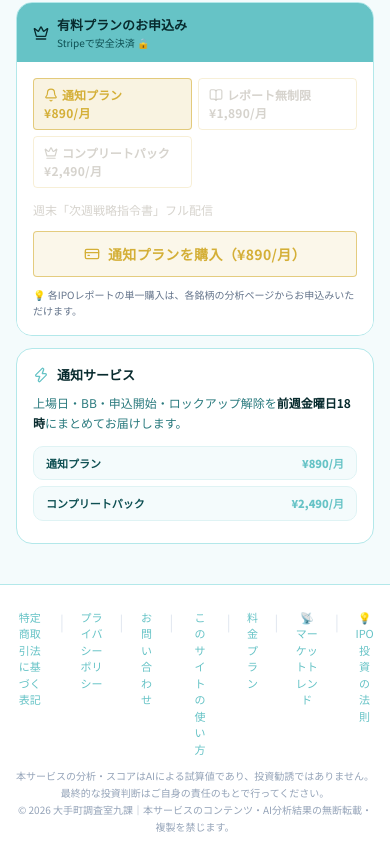
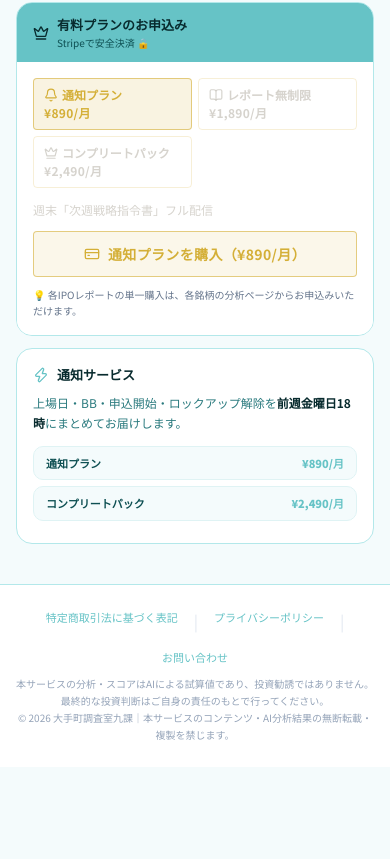
Before and after one commit to shakederice-jp/ipo-scout, a Next.js app: page / in a window 390 px wide. Shown: the part 1567-2426 px from the top of the page. After the commit the page ends 2334 px from the top, so only its background shows below. Built offline with nearby package versions, Linux system fonts and the light colour scheme; no server answers; the database is empty.

Commit message:
fix: move footer to shared layout, simplify links for mobile

```diff
--- a/src/app/layout.tsx
+++ b/src/app/layout.tsx
@@ -3,6 +3,7 @@ import "./globals.css";
 import Script from "next/script";
 import AppHeader from "@/components/AppHeader";
 import LevelIntroBanner from "@/components/LevelIntroBanner";
+import Footer from "@/components/Footer";
 import { AppProvider } from "@/contexts/AppContext";
 
 export const metadata: Metadata = {
@@ -38,6 +39,7 @@ export default function RootLayout({ children }: { children: React.ReactNode })
           <AppHeader />
           <LevelIntroBanner />
           <div className="app-content">{children}</div>
+          <Footer />
         </AppProvider>
       </body>
     </html>
--- a/src/app/page.tsx
+++ b/src/app/page.tsx
@@ -156,31 +156,6 @@ export default async function Home({
 
         </aside>
       </div>
-
-
-      {/* フッター */}
-      <footer style={{ borderTop:"1px solid #b3e8ea", backgroundColor:"white", padding:"24px 16px", textAlign:"center" }}>
-        <div style={{ display:"flex", justifyContent:"center", gap:16, marginBottom:10 }}>
-        <a href="/tokushoho" style={{ fontSize:11, color:"#66c3c6", textDecoration:"none" }}>特定商取引法に基づく表記</a>
-          <span style={{ color:"#e2e8f0" }}>|</span>
-          <a href="/privacy" style={{ fontSize:11, color:"#66c3c6", textDecoration:"none" }}>プライバシーポリシー</a>
-          <span style={{ color:"#e2e8f0" }}>|</span>
-          <a href="/contact" style={{ fontSize:11, color:"#66c3c6", textDecoration:"none" }}>お問い合わせ</a>
-          <span style={{ color:"#e2e8f0" }}>|</span>
-          <a href="/guide" style={{ fontSize:11, color:"#66c3c6", textDecoration:"none" }}>このサイトの使い方</a>
-          <span style={{ color:"#e2e8f0" }}>|</span>
-          <a href="/plans" style={{ fontSize:11, color:"#66c3c6", textDecoration:"none" }}>料金プラン</a>
-          <span style={{ color:"#e2e8f0" }}>|</span>
-          <a href="/trends" style={{ fontSize:11, color:"#66c3c6", textDecoration:"none" }}>📡 マーケットトレンド</a>
-          <span style={{ color:"#e2e8f0" }}>|</span>
-          <a href="/ipo-guide" style={{ fontSize:11, color:"#66c3c6", textDecoration:"none" }}>💡 IPO投資の法則</a>
-        </div>
-        <p style={{ fontSize:10, color:"#94a3b8", lineHeight:1.7, margin:0 }}>
-          本サービスの分析・スコアはAIによる試算値であり、投資勧誘ではありません。<br/>
-          最終的な投資判断はご自身の責任のもとで行ってください。<br/>
-          © 2026 大手町調査室九課｜本サービスのコンテンツ・AI分析結果の無断転載・複製を禁じます。
-        </p>
-      </footer>
     </div>
   );
 }
--- /dev/null
+++ b/src/components/Footer.tsx
@@ -0,0 +1,30 @@
+// サイト共通のフッター。
+// 以前はトップページ(src/app/page.tsx)にだけ直書きされており、他のページには
+// 表示されていなかった。2026/8/29、「フッターは全ページに置いてほしい」との要望を
+// 受け、共通コンポーネントとして切り出し、ルートレイアウト(src/app/layout.tsx)に
+// 配置することで全ページ共通で表示されるようにした。
+//
+// あわせて、スマホ幅で見たときにリンクの日本語が1文字ずつ縦に折り返されてしまう
+// 不具合があった(display:flexの子要素であるリンクが、横並びを維持しようとして
+// 極端に狭い幅まで縮み、スペースの無いCJKテキストが文字単位で改行されてしまう、
+// という典型的なflexboxの罠)。対応として、表示するリンクを主要な3つ
+// (特定商取引法に基づく表記・プライバシーポリシー・お問い合わせ)に絞り、
+// 各リンクにwhiteSpace:"nowrap"を指定して文字単位の折り返しを防いだ。
+export default function Footer() {
+  return (
+    <footer style={{ borderTop: "1px solid #b3e8ea", backgroundColor: "white", padding: "24px 16px", textAlign: "center" as const }}>
+      <div style={{ display: "flex", justifyContent: "center", flexWrap: "wrap" as const, gap: 16, marginBottom: 10 }}>
+        <a href="/tokushoho" style={{ fontSize: 11, color: "#66c3c6", textDecoration: "none", whiteSpace: "nowrap" as const }}>特定商取引法に基づく表記</a>
+        <span style={{ color: "#e2e8f0" }}>|</span>
+        <a href="/privacy" style={{ fontSize: 11, color: "#66c3c6", textDecoration: "none", whiteSpace: "nowrap" as const }}>プライバシーポリシー</a>
+        <span style={{ color: "#e2e8f0" }}>|</span>
+        <a href="/contact" style={{ fontSize: 11, color: "#66c3c6", textDecoration: "none", whiteSpace: "nowrap" as const }}>お問い合わせ</a>
+      </div>
+      <p style={{ fontSize: 10, color: "#94a3b8", lineHeight: 1.7, margin: 0 }}>
+        本サービスの分析・スコアはAIによる試算値であり、投資勧誘ではありません。<br />
+        最終的な投資判断はご自身の責任のもとで行ってください。<br />
+        © 2026 大手町調査室九課｜本サービスのコンテンツ・AI分析結果の無断転載・複製を禁じます。
+      </p>
+    </footer>
+  );
+}
```
